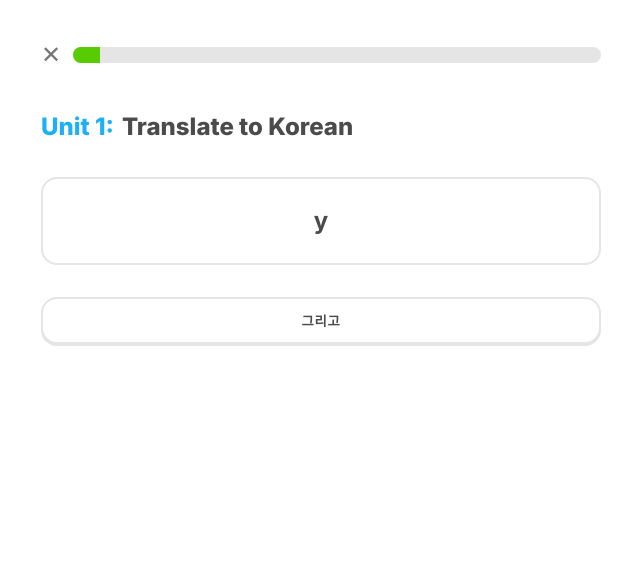
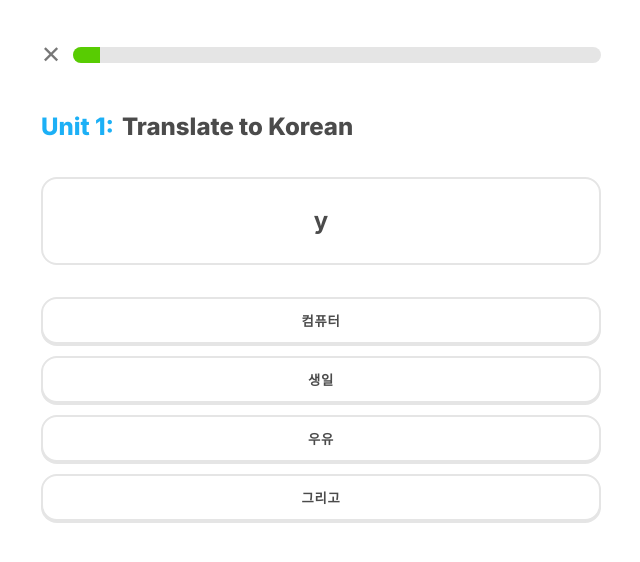
Before and after one commit to heroyik/holavoca, a Next.js app: page /holavoca/quiz/unit-1 in a window 1280 px wide. Shown: the top 562 px of the page, without its empty margins (319-959 px from the left). Built offline with nearby package versions, Linux system fonts and the light colour scheme; no server answers.

Commit message:
feat: Implement core quiz functionality with dynamic unit pages and vocabulary management utilities.

```diff
--- a/src/app/page.tsx
+++ b/src/app/page.tsx
@@ -259,7 +259,7 @@ export default function Home() {
                 height: '160px'
               }}>
                 <Link
-                  href={isLocked ? '#' : `/quiz/${unit.id}`}
+                  href={isLocked ? '#' : `/quiz/${unit.id}?sources=${selectedBooks.join(',')}`}
                   onClick={(e) => isLocked && e.preventDefault()}
                   style={{ textDecoration: 'none' }}
                 >
--- a/src/app/quiz/[unitId]/page.tsx
+++ b/src/app/quiz/[unitId]/page.tsx
@@ -3,9 +3,12 @@ import Quiz from "@/components/Quiz";
 import { notFound } from "next/navigation";
 
 interface QuizPageProps {
-  params: {
+  params: Promise<{
     unitId: string;
-  };
+  }>;
+  searchParams: Promise<{
+    sources?: string;
+  }>;
 }
 
 export async function generateStaticParams() {
@@ -15,14 +18,18 @@ export async function generateStaticParams() {
   }));
 }
 
-export default async function QuizPage({ params }: QuizPageProps) {
+export default async function QuizPage({ params, searchParams }: QuizPageProps) {
   const { unitId } = await params;
-  const units = getUnits();
+  const { sources: sourcesStr } = await searchParams;
+
+  const sources = sourcesStr ? sourcesStr.split(',') : ['1'];
+
+  const units = getUnits(sources);
   const unit = units.find((u) => u.id === unitId);
 
   if (!unit) {
     notFound();
   }
 
-  return <Quiz unitId={unit.id} unitWords={unit.words} unitTitle={unit.title} />;
+  return <Quiz unitId={unit.id} unitWords={unit.words} unitTitle={unit.title} sources={sources} />;
 }
--- a/src/components/Quiz.tsx
+++ b/src/components/Quiz.tsx
@@ -9,6 +9,7 @@ interface QuizProps {
   unitId: string;
   unitWords: VocabEntry[];
   unitTitle: string;
+  sources?: string[]; // Added sources prop
 }
 
 type QuestionType = "translate-ko" | "translate-es" | "gender";
@@ -21,7 +22,7 @@ interface Question {
   displayWord?: string;
 }
 
-export default function Quiz({ unitId, unitWords, unitTitle }: QuizProps) {
+export default function Quiz({ unitId, unitWords, unitTitle, sources = ['1'] }: QuizProps) {
   const router = useRouter();
   const { completeUnit } = useGamification();
   const [questions, setQuestions] = useState<Question[]>([]);
@@ -64,12 +65,12 @@ export default function Quiz({ unitId, unitWords, unitTitle }: QuizProps) {
         displayWord = getGenderedForm(word["스페인어 단어"], targetGender);
       } else if (type === "translate-ko") {
         correctAnswer = word["한국어 의미"];
-        const distractors = getRandomWords(3, [word["스페인어 단어"]])
+        const distractors = getRandomWords(3, sources, word["스페인어 단어"])
           .map(w => w["한국어 의미"]);
         options = [correctAnswer, ...distractors].sort(() => Math.random() - 0.5);
       } else { // translate-es
         correctAnswer = word["스페인어 단어"];
-        const distractors = getRandomWords(3, [word["스페인어 단어"]])
+        const distractors = getRandomWords(3, sources, word["스페인어 단어"])
           .map(w => w["스페인어 단어"]);
         options = [correctAnswer, ...distractors].sort(() => Math.random() - 0.5);
       }
@@ -83,7 +84,7 @@ export default function Quiz({ unitId, unitWords, unitTitle }: QuizProps) {
     setIsCorrect(null);
     setScore(0);
     setIsFinished(false);
-  }, [unitId, unitWords]);
+  }, [unitId, unitWords, sources]);
 
   const handleCheck = (option: string) => {
     if (isCorrect !== null) return;
--- a/src/utils/vocab.ts
+++ b/src/utils/vocab.ts
@@ -78,10 +78,12 @@ export function getUnits(sources: string[] = ['1']): LearningUnit[] {
   return units;
 }
 
-export function getRandomWords(count: number, sources: string[] = ['1'], exclude?: string[]): VocabEntry[] {
+export function getRandomWords(count: number, sources: string[] = ['1'], exclude?: string | string[]): VocabEntry[] {
   const allWords = (vocabData as VocabEntry[]).filter(item => sources.includes(item["출처"]));
-  const filtered = exclude
-    ? allWords.filter(w => !exclude.includes(w["스페인어 단어"]))
+
+  const excludeArray = typeof exclude === 'string' ? [exclude] : exclude || [];
+  const filtered = excludeArray.length > 0
+    ? allWords.filter(w => !excludeArray.includes(w["스페인어 단어"]))
     : allWords;
 
   return [...filtered].sort(() => Math.random() - 0.5).slice(0, count);
```
